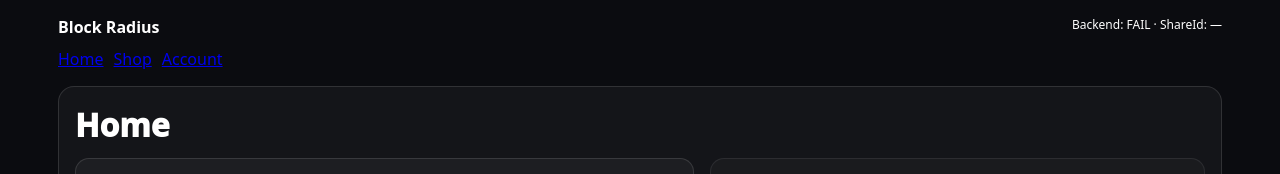
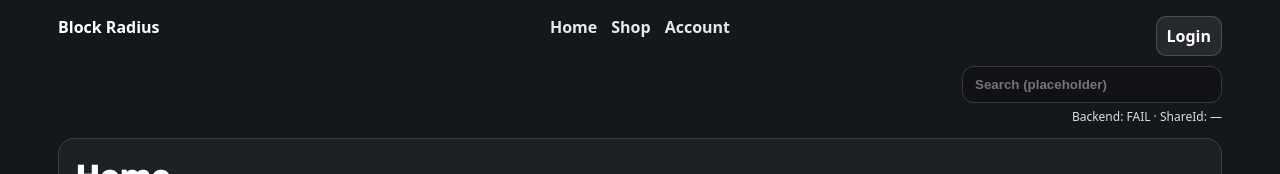
Before and after one commit to testingthechange/blackout-web, a React (Vite) app: page / in a window 1280 px wide. Shown: the top 174 px of the page. Built offline with nearby package versions, Linux system fonts and the light colour scheme; no server answers.

Commit message:
Global header: centered nav, dark grey bg, login placeholder, search bar

```diff
--- a/src/App.jsx
+++ b/src/App.jsx
@@ -19,12 +19,25 @@ async function fetchJson(url) {
   return await r.json();
 }
 
+function getShareIdFromPath(pathname) {
+  const m = String(pathname || "").match(/\/shop\/product\/([^/?#]+)/);
+  return m?.[1] ? decodeURIComponent(m[1]) : "";
+}
+
 export default function App() {
   const loc = useLocation();
   const nav = useNavigate();
   const [searchParams] = useSearchParams();
 
-  const shareId = String(searchParams.get("shareId") || "").trim();
+  // ShareId can come from:
+  // - query string (?shareId=...)
+  // - product route (/shop/product/:shareId)
+  const shareId = useMemo(() => {
+    const q = String(searchParams.get("shareId") || "").trim();
+    if (q) return q;
+    const p = String(getShareIdFromPath(loc.pathname) || "").trim();
+    return p;
+  }, [searchParams, loc.pathname]);
 
   // ---------- BACKEND STATUS ----------
   const [backendStatus, setBackendStatus] = useState("checking");
@@ -39,6 +52,9 @@ export default function App() {
       .catch(() => setBackendStatus("fail"));
   }, []);
 
+  // ---------- GLOBAL SEARCH (placeholder) ----------
+  const [searchText, setSearchText] = useState("");
+
   // ---------- PLAYER STATE ----------
   const [queue, setQueue] = useState([]); // each track: { title, s3Key, url? }
   const [idx, setIdx] = useState(0);
@@ -46,10 +62,7 @@ export default function App() {
 
   const activeTrack = queue[idx] || null;
 
-  const playerVisible =
-    loc.pathname.startsWith("/shop") ||
-    loc.pathname.startsWith("/account") ||
-    loc.pathname.startsWith("/sold");
+  const playerVisible = loc.pathname.startsWith("/shop") || loc.pathname.startsWith("/account") || loc.pathname.startsWith("/sold");
 
   // Cache signed urls briefly per s3Key so rapid prev/next feels instant
   const signedCache = useMemo(() => new Map(), []);
@@ -116,13 +129,133 @@ export default function App() {
     return "preview";
   }, [loc.pathname]);
 
+  // ---------- STYLES ----------
+  const pageBg = "#14171c"; // dark grey (not black)
+
+  const shell = {
+    minHeight: "100vh",
+    background: pageBg,
+    color: "white",
+  };
+
+  const content = {
+    maxWidth: 1200,
+    margin: "0 auto",
+    padding: "16px 18px 120px",
+  };
+
+  const headerRow = {
+    display: "grid",
+    gridTemplateColumns: "1fr 1fr 1fr",
+    alignItems: "start",
+    gap: 12,
+    marginBottom: 14,
+  };
+
+  const brandLeft = { fontWeight: 900 };
+
+  const navCenter = {
+    display: "flex",
+    justifyContent: "center",
+    gap: 14,
+  };
+
+  const navLink = {
+    color: "white",
+    textDecoration: "none",
+    fontWeight: 900,
+    opacity: 0.9,
+  };
+
+  const rightCol = {
+    display: "flex",
+    flexDirection: "column",
+    alignItems: "flex-end",
+    gap: 10,
+  };
+
+  const loginBtn = {
+    padding: "8px 10px",
+    borderRadius: 10,
+    border: "1px solid rgba(255,255,255,0.18)",
+    background: "rgba(255,255,255,0.08)",
+    color: "white",
+    fontWeight: 900,
+    cursor: "pointer",
+    textDecoration: "none",
+  };
+
+  const searchWrap = {
+    width: 260,
+    display: "flex",
+    flexDirection: "column",
+    gap: 6,
+  };
+
+  const searchInput = {
+    width: "100%",
+    padding: "10px 12px",
+    borderRadius: 12,
+    border: "1px solid rgba(255,255,255,0.16)",
+    background: "rgba(0,0,0,0.20)",
+    color: "white",
+    outline: "none",
+    fontWeight: 800,
+  };
+
+  const metaRight = {
+    fontSize: 12,
+    opacity: 0.85,
+    textAlign: "right",
+    lineHeight: 1.25,
+  };
+
   return (
-    <div style={{ minHeight: "100vh", background: "#0b0c10", color: "white" }}>
-      <div style={{ maxWidth: 1200, margin: "0 auto", padding: "16px 18px 120px" }}>
+    <div style={shell}>
+      <div style={content}>
         {/* HEADER */}
-        <div style={{ display: "flex", justifyContent: "space-between", marginBottom: 10 }}>
-          <div style={{ fontWeight: 900 }}>Block Radius</div>
-          <div style={{ fontSize: 12 }}>
+        <div style={headerRow}>
+          {/* LEFT */}
+          <div style={brandLeft}>Block Radius</div>
+
+          {/* CENTER NAV (centered in page) */}
+          <div style={navCenter}>
+            <Link
+              to="/"
+              style={navLink}
+            >
+              Home
+            </Link>
+
+            <Link
+              to={`/shop${shareId ? `?shareId=${encodeURIComponent(shareId)}` : ""}`}
+              style={navLink}
+            >
+              Shop
+            </Link>
+
+            <Link
+              to={`/account${shareId ? `?shareId=${encodeURIComponent(shareId)}` : ""}`}
+              style={navLink}
+            >
+              Account
+            </Link>
+          </div>
+
+          {/* RIGHT: login placeholder + global search underneath */}
+          <div style={rightCol}>
+            <Link to="/login" style={loginBtn}>
+              Login
+            </Link>
+
+            <div style={searchWrap}>
+              <input
+                value={searchText}
+                onChange={(e) => setSearchText(e.target.value)}
+                placeholder="Search (placeholder)"
+                style={searchInput}
+              />
+              <div style={metaRight}>
                 Backend:{" "}
                 {backendStatus === "ok" && "OK"}
                 {backendStatus === "fail" && "FAIL"}
@@ -132,12 +265,7 @@ export default function App() {
                 ShareId: {shareId || "—"}
               </div>
             </div>
-
-        {/* NAV */}
-        <div style={{ display: "flex", gap: 10, marginBottom: 16 }}>
-          <Link to="/">Home</Link>
-          <Link to={`/shop${shareId ? `?shareId=${encodeURIComponent(shareId)}` : ""}`}>Shop</Link>
-          <Link to={`/account${shareId ? `?shareId=${encodeURIComponent(shareId)}` : ""}`}>Account</Link>
+          </div>
         </div>
 
         {/* ROUTES */}
```
Lines whose indentation alone changed are shown as unchanged.
